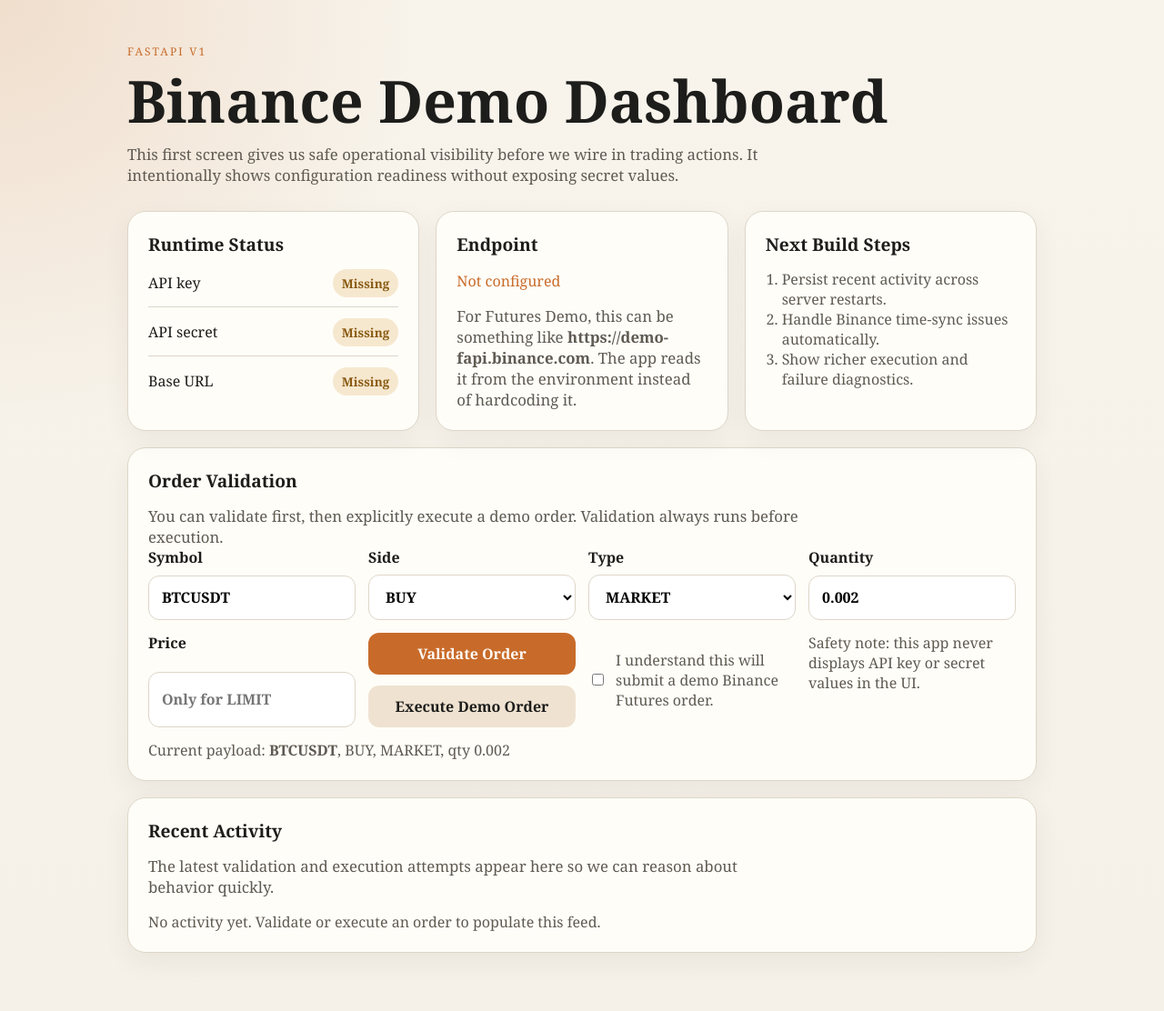
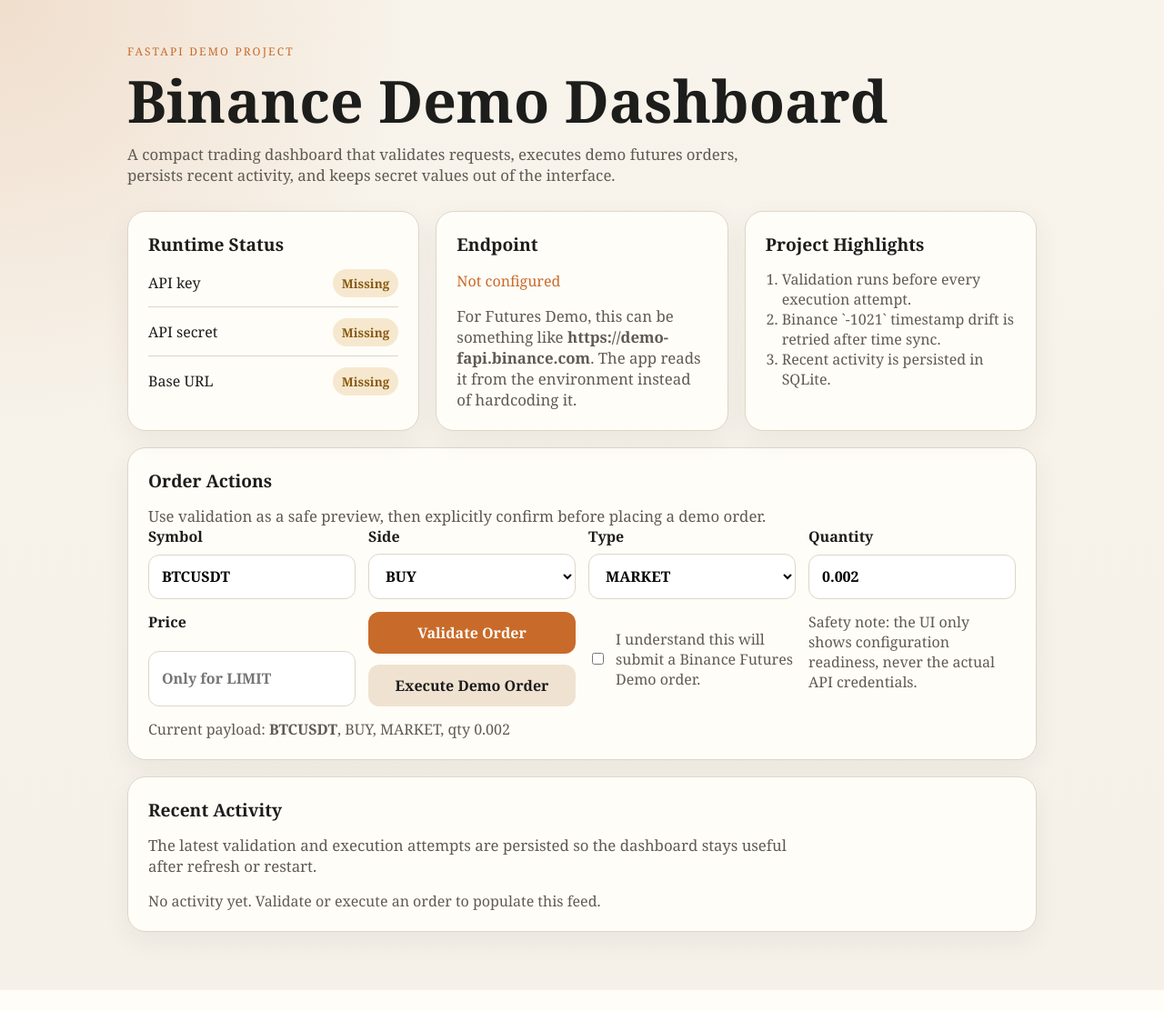
Before and after one commit to SatyamDevX/trading-bot-binance-futures, a FastAPI app: page / in a window 1280 px wide. Shown: the whole page at 91% size. After the commit the page ends 1089 px from the top, so only its background shows below. Run offline with FastAPI, Linux system fonts and the light colour scheme; data that the repository does not hold is empty.

Commit message:
Polish dashboard project for Binance bot

```diff
--- a/app.py
+++ b/app.py
@@ -2,13 +2,14 @@ from fastapi import FastAPI, Form, Request
 from fastapi.responses import HTMLResponse
 from fastapi.templating import Jinja2Templates
 
+from bot.activity_store import create_activity_store
 from bot.client import get_client
 from bot.orders import place_order
 from bot.settings import get_public_config_status
 from bot.validators import validate_order
 
 templates = Jinja2Templates(directory="templates")
-order_activity = []
+activity_store = create_activity_store()
 
 
 def create_app():
@@ -123,6 +124,7 @@ def normalize_order_form(symbol, side, order_type, quantity, price, coerce_price
 
 
 def validate_normalized_order(normalized):
+    # Keep validation logic shared between the safe preview flow and real execution flow.
     validate_order(
         normalized["symbol"],
         normalized["side"],
@@ -133,6 +135,7 @@ def validate_normalized_order(normalized):
 
 
 def build_execution_result(order_response):
+    # The template only needs a small stable subset of the Binance response.
     result = {
         "order_id": order_response.get("orderId", "N/A"),
         "status": order_response.get("status", "N/A"),
@@ -150,15 +153,11 @@ def build_success_message(client):
 
 
 def append_activity(title, payload, details=None):
-    order_activity.insert(
-        0,
-        {
-            "title": title,
-            "payload": format_activity_payload(payload),
-            "details": details,
-        },
+    activity_store.append(
+        title=title,
+        payload=format_activity_payload(payload),
+        details=details,
     )
-    del order_activity[8:]
 
 
 def format_activity_payload(payload):
@@ -188,6 +187,7 @@ def render_dashboard(
     execution_result=None,
     activity_title=None,
 ):
+    # Centralizing template rendering keeps GET and POST flows consistent.
     status = get_public_config_status()
     return templates.TemplateResponse(
         request,
@@ -206,7 +206,7 @@ def render_dashboard(
             "error_message": error_message,
             "execution_result": execution_result,
             "activity_title": activity_title,
-            "order_activity": order_activity,
+            "order_activity": activity_store.list_recent(limit=8),
         },
     )
 
--- a/templates/dashboard.html
+++ b/templates/dashboard.html
@@ -250,6 +250,12 @@
             color: var(--muted);
         }
 
+        .activity-item .timestamp {
+            margin-bottom: 8px;
+            font-size: 0.9rem;
+            color: var(--accent);
+        }
+
         .activity-item .details {
             margin-top: 8px;
             color: #8f2f1d;
@@ -259,11 +265,11 @@
 <body>
     <main class="page">
         <section class="hero">
-            <p class="eyebrow">FastAPI V1</p>
+            <p class="eyebrow">FastAPI Demo Project</p>
             <h1>Binance Demo Dashboard</h1>
             <p class="subtitle">
-                This first screen gives us safe operational visibility before we wire in trading actions.
-                It intentionally shows configuration readiness without exposing secret values.
+                A compact trading dashboard that validates requests, executes demo futures orders,
+                persists recent activity, and keeps secret values out of the interface.
             </p>
         </section>
 
@@ -302,19 +308,19 @@
             </article>
 
             <article class="panel">
-                <h2>Next Build Steps</h2>
+                <h2>Project Highlights</h2>
                 <ol class="steps">
-                    <li>Persist recent activity across server restarts.</li>
-                    <li>Handle Binance time-sync issues automatically.</li>
-                    <li>Show richer execution and failure diagnostics.</li>
+                    <li>Validation runs before every execution attempt.</li>
+                    <li>Binance `-1021` timestamp drift is retried after time sync.</li>
+                    <li>Recent activity is persisted in SQLite.</li>
                 </ol>
             </article>
         </section>
 
         <section class="panel" style="margin-top: 18px;">
-            <h2>Order Validation</h2>
+            <h2>Order Actions</h2>
             <p class="subtitle">
-                You can validate first, then explicitly execute a demo order. Validation always runs before execution.
+                Use validation as a safe preview, then explicitly confirm before placing a demo order.
             </p>
             <form method="post" action="/orders/validate" class="form-grid">
                 <label>
@@ -349,10 +355,10 @@
                 </div>
                 <label class="checkbox-row">
                     <input name="confirm_execution" type="checkbox" value="yes">
-                    I understand this will submit a demo Binance Futures order.
+                    I understand this will submit a Binance Futures Demo order.
                 </label>
                 <p class="preview">
-                    Safety note: this app never displays API key or secret values in the UI.
+                    Safety note: the UI only shows configuration readiness, never the actual API credentials.
                 </p>
             </form>
 
@@ -398,7 +404,7 @@
         <section class="panel" style="margin-top: 18px;">
             <h2>Recent Activity</h2>
             <p class="subtitle">
-                The latest validation and execution attempts appear here so we can reason about behavior quickly.
+                The latest validation and execution attempts are persisted so the dashboard stays useful after refresh or restart.
             </p>
 
             {% if order_activity %}
@@ -406,6 +412,7 @@
                 {% for item in order_activity %}
                 <article class="activity-item">
                     <h3>{{ item.title }}</h3>
+                    <p class="timestamp">{{ item.created_at }}</p>
                     <p>{{ item.payload }}</p>
                     {% if item.details %}
                     <p class="details">{{ item.details }}</p>
```
Also changed, not shown: bot/activity_store.py (added, +70 -0 lines), tests/test_activity_store.py (added, +53 -0 lines), tests/test_app.py (+27 -2 lines), README.md, 1 other file.
